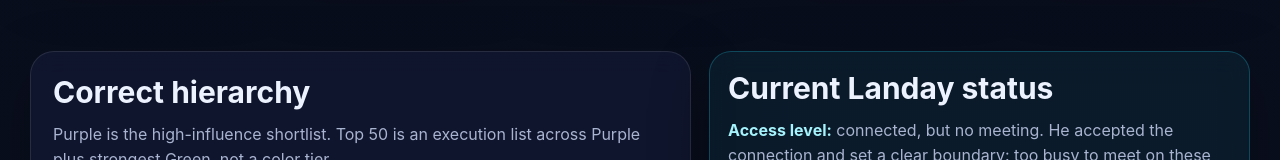
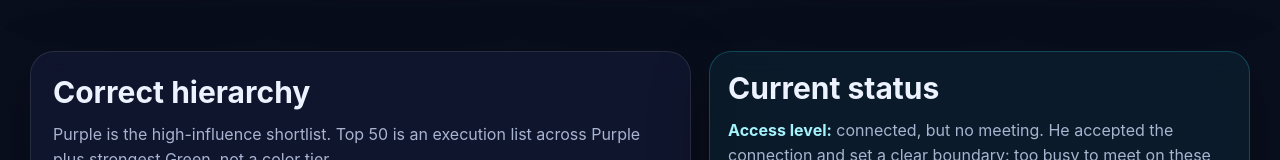
Before and after one commit to Stanford-Research/Faculty, a plain HTML site: page index.html in a window 1280 px wide. Shown: the part 637-797 px from the top of the page. Drawn offline with Linux system fonts and the light colour scheme.

Commit message:
Update index.html

```diff
--- a/index.html
+++ b/index.html
@@ -161,7 +161,7 @@ td{color:#CCD6F6}
         </div>
       </div>
       <div class="panel landmark">
-        <h2>Current Landay status</h2>
+        <h2>Current status</h2>
         <p class="sub"><strong>Access level:</strong> connected, but no meeting. He accepted the connection and set a clear boundary: too busy to meet on these topics.</p>
         <div class="strategy-list">
           <div class="step"><div class="num">1</div><div><h3>Do not DM again immediately</h3><p>Wait 3–4 weeks unless he replies. More private messages now reduce leverage.</p></div></div>
```
